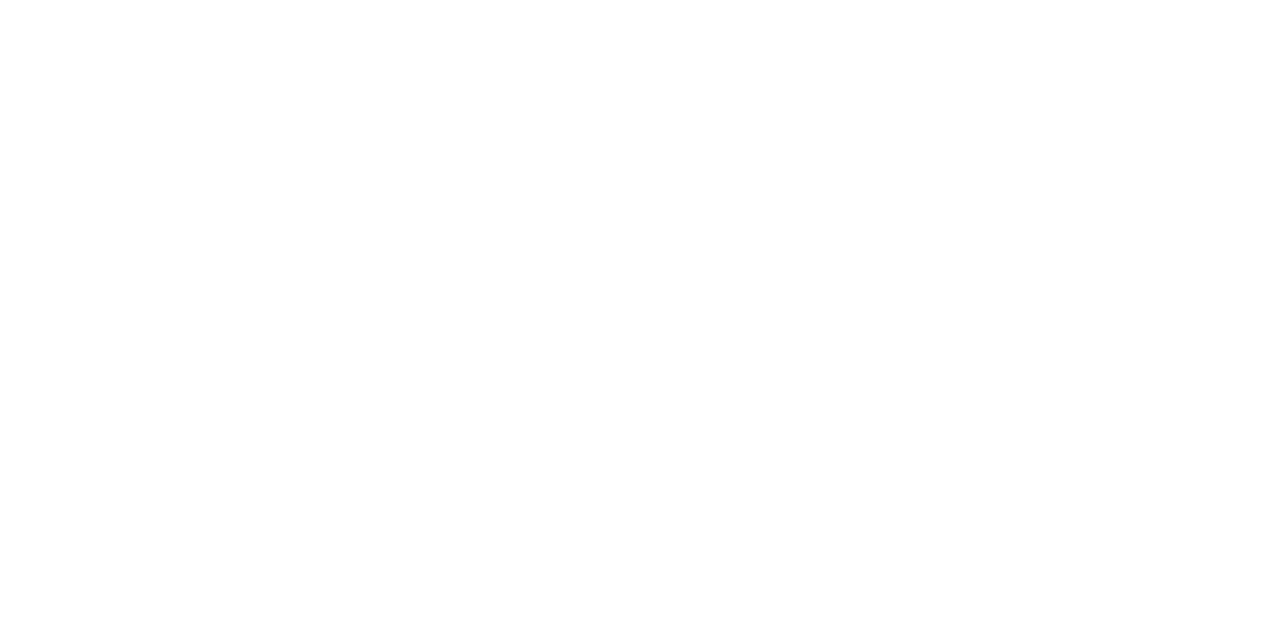
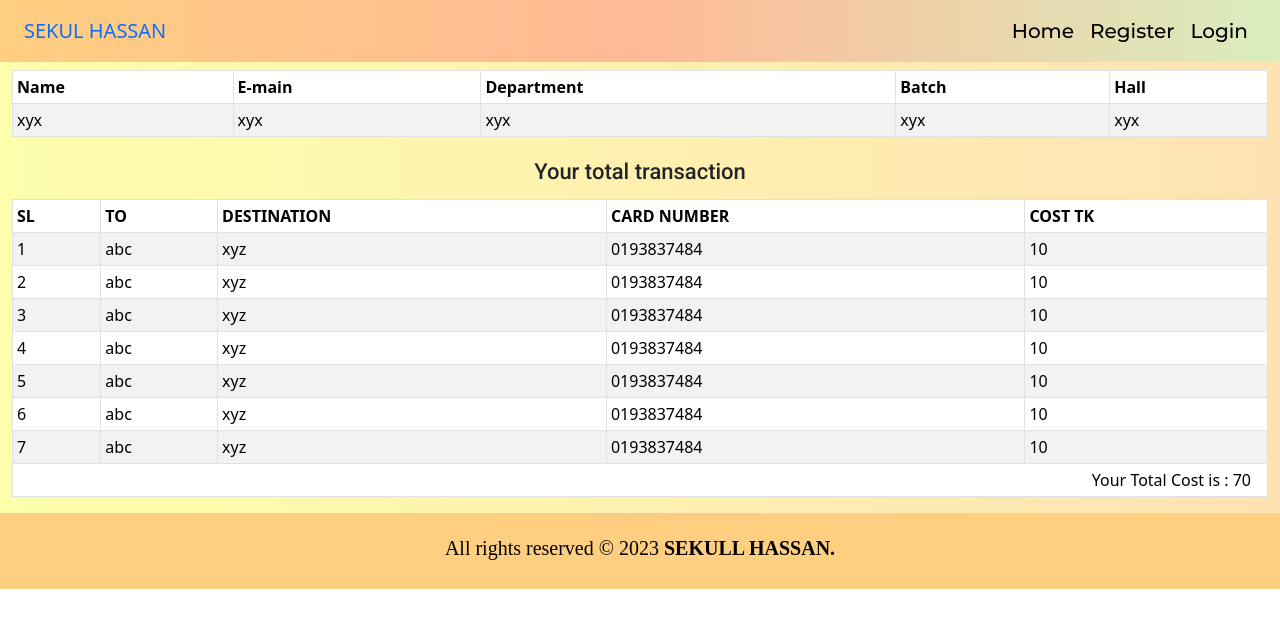
Before and after one commit to sekul-hassan/shuttleBusManagement, a React (Create React App) app: page /profile in a window 1280 px wide. Before the commit this address had no page. Shown: the top 628 px of the page. Built offline with nearby package versions, Linux system fonts and the light colour scheme.

Commit message:
profile work done

```diff
--- a/src/App.css
+++ b/src/App.css
@@ -1,38 +1,3 @@
-.App {
-  text-align: center;
+.mr-3{
+  margin-right: 66px;
 }
-
-.App-logo {
-  height: 40vmin;
-  pointer-events: none;
-}
-
-@media (prefers-reduced-motion: no-preference) {
-  .App-logo {
-    animation: App-logo-spin infinite 20s linear;
-  }
-}
-
-.App-header {
-  background-color: #282c34;
-  min-height: 100vh;
-  display: flex;
-  flex-direction: column;
-  align-items: center;
-  justify-content: center;
-  font-size: calc(10px + 2vmin);
-  color: white;
-}
-
-.App-link {
-  color: #61dafb;
-}
-
-@keyframes App-logo-spin {
-  from {
-    transform: rotate(0deg);
-  }
-  to {
-    transform: rotate(360deg);
-  }
-}
--- a/src/App.js
+++ b/src/App.js
@@ -1,10 +1,11 @@
 import './App.css';
 import '../src/Assets/CSS/Custom.css';
-import {Fragment} from "react";
+import React, {Fragment} from "react";
 import RegisterPage from "./Pages/RegisterPage";
 import {Route, Routes} from "react-router-dom";
 import Home from "./Pages/Home";
 import RoadMapPage from "./Pages/RoadMapPage";
+import ProfilePage from "./Pages/ProfilePage";
 
 function App() {
   return (
@@ -13,6 +14,7 @@
            <Route path="/" element={<Home/>}/>
            <Route path="registration" element={<RegisterPage/>}/>
            <Route path="road-map" element={<RoadMapPage/>}/>
+           <Route path="profile" element={<ProfilePage/>}/>
        </Routes>
    </Fragment>
   );
--- a/src/Assets/CSS/Custom.css
+++ b/src/Assets/CSS/Custom.css
@@ -60,7 +60,7 @@
 .title{
     color: var(--color5);
     line-height: 2.4rem;
-    font-family:serif;
+    font-family: Roboto, serif;
     font-size: 22px;
     font-weight: 500;
 }
@@ -164,3 +164,12 @@
     font-size: 16px;
     font-weight: 500;
 }
+.profileInfo{
+    background-image: var(--linearGradientBg1);
+}
+
+.subTitle{
+    font-family: Montserrat, serif;
+    font-size: 18px;
+    font-weight: 500;
+}
--- /dev/null
+++ b/src/Components/CustomTable.js
@@ -0,0 +1,40 @@
+import React from 'react';
+import {Table} from "react-bootstrap";
+
+function CustomTable({tableData,tableCation,tableHead}) {
+    return (
+        <div>
+            <h4 className="title text-dark text-center">{tableCation}</h4>
+            <Table striped bordered hover size="sm">
+                <thead>
+                <tr>
+                    {
+                        tableHead && tableHead.map((th)=>(
+                            <th>{th}</th>
+                        ))
+                    }
+                </tr>
+                </thead>
+                <tbody>
+                {
+                    tableData && tableData.map((data, idx) => (
+                        <tr>
+                            <td>{data.id}</td>
+                            <td>{data.to}</td>
+                            <td>{data.destination}</td>
+                            <td>{data.card}</td>
+                            <td>{data.cost}</td>
+                        </tr>
+                    ))
+                }
+                <tr>
+                    <td className="text-end px-3" colSpan={tableData && tableData.length}>Your Total Cost is : {tableData && (tableData.length) * 10}</td>
+                </tr>
+                </tbody>
+
+            </Table>
+        </div>
+    );
+}
+
+export default CustomTable;
--- a/src/Components/NavBar.js
+++ b/src/Components/NavBar.js
@@ -28,7 +28,7 @@
                         <Nav.Link><Link to="/registration" className="navLink">Register</Link></Nav.Link>
                         {!isLogin && (<Nav.Link onClick={handleShow} className="navLink">Login</Nav.Link>)}
                         {isLogin && (<Nav.Link><Link className="navLink" to="/road-map">Road-map</Link></Nav.Link>)}
-                        {isLogin && (<Nav.Link className="navLink">Profile</Nav.Link>)}
+                        {isLogin && (<Nav.Link><Link className="navLink" to="/profile">Profile</Link></Nav.Link>)}
                         {isLogin && (<Nav.Link onClick={logOut} className="navLink">Logout</Nav.Link>)}
                     </Nav>
                 </Navbar.Collapse>
--- /dev/null
+++ b/src/Components/Profile.js
@@ -0,0 +1,39 @@
+import React from 'react';
+import {Container, Row} from "react-bootstrap";
+import CustomTable from "./CustomTable";
+import UserTable from "./UserTable";
+
+function Profile(props) {
+
+    const tableHead = [
+        "SL","TO","DESTINATION","CARD NUMBER","COST TK"
+    ]
+
+    const tableData = [
+        {id:1,to:"abc",destination:"xyz",card:"0193837484",cost:10},
+        {id:2,to:"abc",destination:"xyz",card:"0193837484",cost:10},
+        {id:3,to:"abc",destination:"xyz",card:"0193837484",cost:10},
+        {id:4,to:"abc",destination:"xyz",card:"0193837484",cost:10},
+        {id:5,to:"abc",destination:"xyz",card:"0193837484",cost:10},
+        {id:6,to:"abc",destination:"xyz",card:"0193837484",cost:10},
+        {id:7,to:"abc",destination:"xyz",card:"0193837484",cost:10},
+    ]
+    const tableCaption = "Your total transaction";
+    const userTableCaption = "";
+    const userHead = [
+        "Name","E-main","Department","Batch","Hall"
+    ]
+    const userData = [
+        "xyx","xyx","xyx","xyx","xyx"
+    ]
+    return (
+        <Container fluid="true">
+            <Row className="mx-0 profileInfo">
+                <UserTable tableCation={userTableCaption} userHead={userHead} userData={userData}/>
+                <CustomTable tableHead={tableHead} tableData={tableData} tableCation={tableCaption}/>
+            </Row>
+        </Container>
+    );
+}
+
+export default Profile;
--- /dev/null
+++ b/src/Components/UserTable.js
@@ -0,0 +1,32 @@
+import React from 'react';
+import {Table} from "react-bootstrap";
+
+function UserTable({tableCation,userHead,userData}) {
+    return (
+        <div>
+            <h4 className="title text-dark text-center">{tableCation}</h4>
+            <Table striped bordered hover size="sm">
+                <thead>
+                <tr>
+                    {
+                        userHead && userHead.map((th)=> (
+                            <th>{th}</th>
+                        ))
+                    }
+                </tr>
+                </thead>
+                <tbody>
+                <tr>
+                    {
+                        userData && userData.map((td)=>(
+                            <td>{td}</td>
+                        ))
+                    }
+                </tr>
+                </tbody>
+            </Table>
+        </div>
+    );
+}
+
+export default UserTable;
--- /dev/null
+++ b/src/Pages/ProfilePage.js
@@ -0,0 +1,16 @@
+import React, {Fragment} from 'react';
+import NavBar from "../Components/NavBar";
+import Footer from "../Components/Footer";
+import Profile from "../Components/Profile";
+
+function ProfilePage(props) {
+    return (
+        <Fragment>
+            <NavBar/>
+            <Profile/>
+            <Footer/>
+        </Fragment>
+    );
+}
+
+export default ProfilePage;
```
